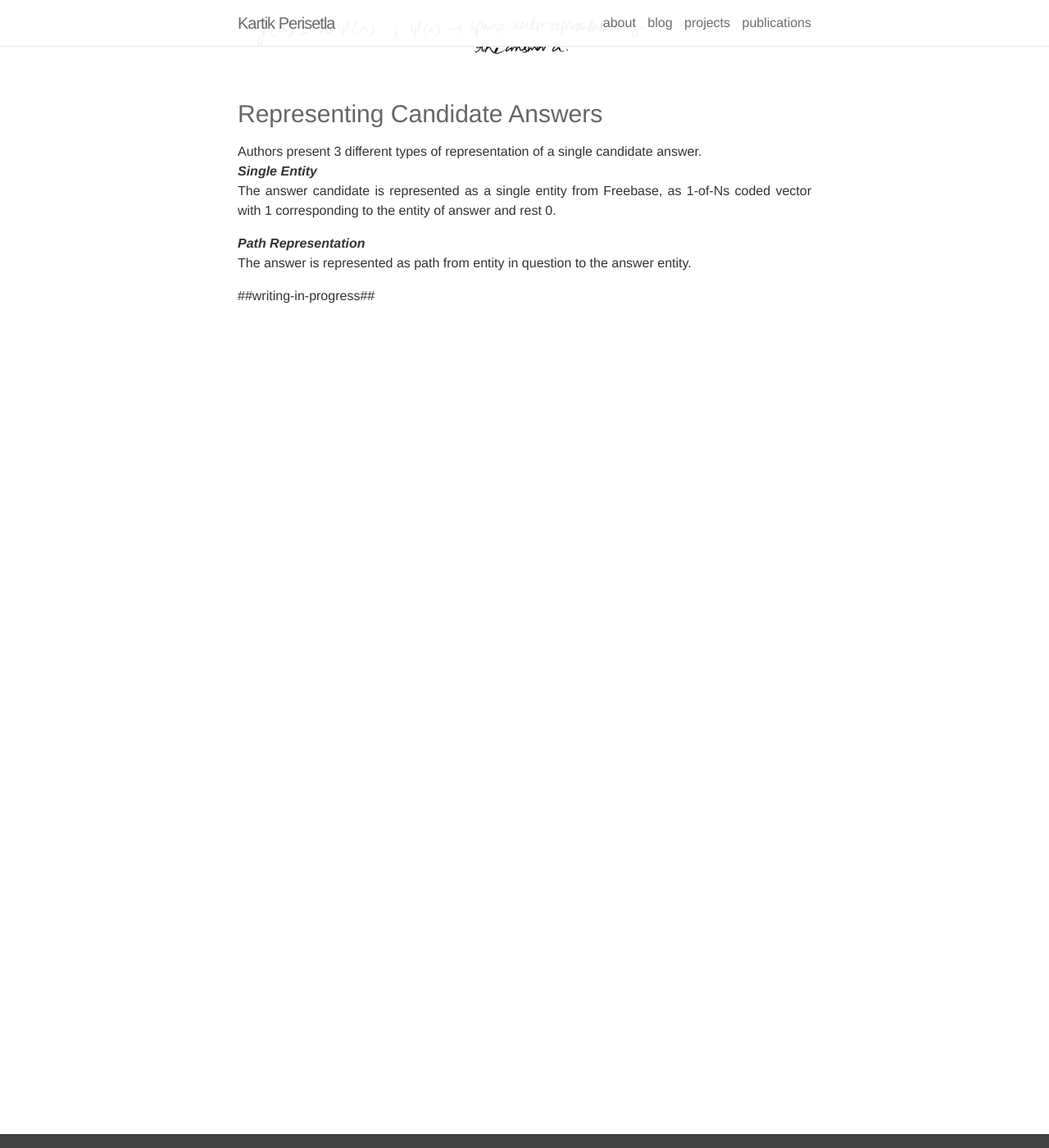
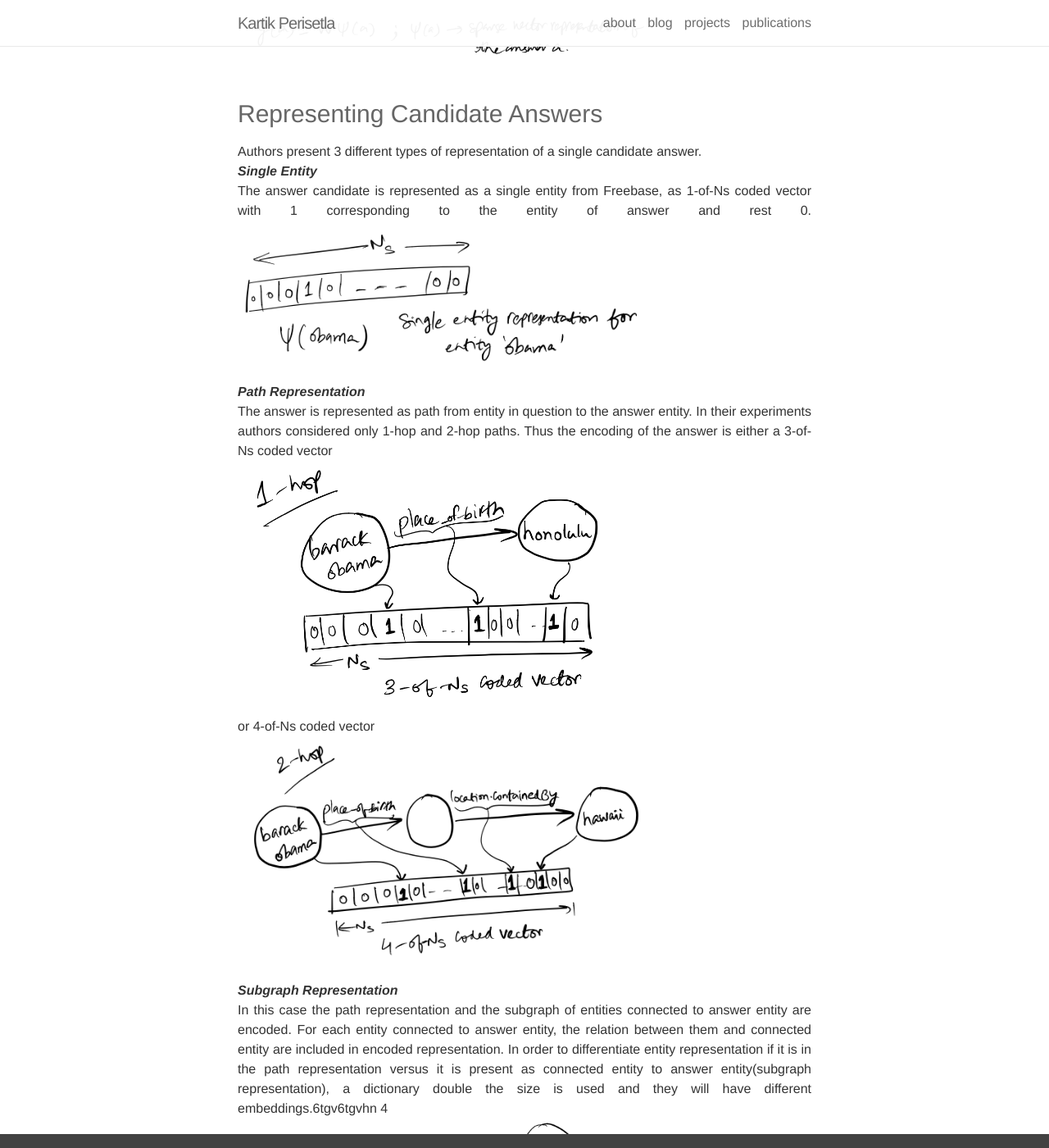
Before and after one commit to kartikperisetla/kartikperisetla.github.io, a Jekyll site: the page built from _posts/2020-03-12-question.answering.subgraph.embeddings.markdown, in a window 1280 px wide and 1400 px high, scrolled down 2837 px. Shown: the whole window at 82% size. Built offline with Jekyll 4.4.1, drawn with Linux system fonts in a browser that asks for light colours; nearby versions of some CDN libraries.

Commit message:
addig encoding representations
addig encoding representations

```diff
--- a/_posts/2020-03-12-question.answering.subgraph.embeddings.markdown
+++ b/_posts/2020-03-12-question.answering.subgraph.embeddings.markdown
@@ -89,12 +89,29 @@ description: An approach on how to use question embedding and knowledge subgraph
     <br />
     The answer candidate is represented as a single entity from Freebase, as 1-of-Ns coded vector with 1 corresponding
     to the entity of answer and rest 0.
+    <img width="500px" src="{{ site.baseurl }}/assets/img/blog/entity_encoding.png">
 
 </p>
 <p align="justify">
-<b><i>Path Representation</i></b>
-<br/>
-The answer is represented as path from entity in question to the answer entity.
+    <b><i>Path Representation</i></b>
+    <br />
+    The answer is represented as path from entity in question to the answer entity. In their experiments authors
+    considered only 1-hop and 2-hop paths.
+    Thus the encoding of the answer is either a 3-of-Ns coded vector<br/>
+    <img width="500px" src="{{ site.baseurl }}/assets/img/blog/1-hop.png"><br/>
+    or 4-of-Ns coded vector<br/>
+    <img width="500px" src="{{ site.baseurl }}/assets/img/blog/2-hop.png"><br/>
+</p>
+<p align="justify">
+    <b><i>Subgraph Representation</i></b>
+    <br />
+    In this case the path representation and the subgraph of entities connected to answer entity are encoded. For each
+    entity connected to answer entity, the relation between them and connected entity are included in encoded
+    representation. In order to differentiate entity representation if it is in the path representation versus it is
+    present as connected entity to answer entity(subgraph representation), a dictionary double the size is used and they
+    will have different embeddings.6tgv6tgvhn 4
+    <br/>
+    <img width="500px" src="{{ site.baseurl }}/assets/img/blog/subgraph-embedding.png"><br/>
 </p>
 <p align="justify">
     ##writing-in-progress##
```
Also changed, not shown: assets/img/blog/1-hop.png (added), assets/img/blog/2-hop.png (added), assets/img/blog/entity_encoding.png (added), assets/img/blog/subgraph-embedding.png (added).
